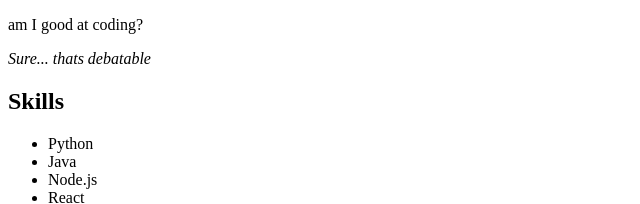
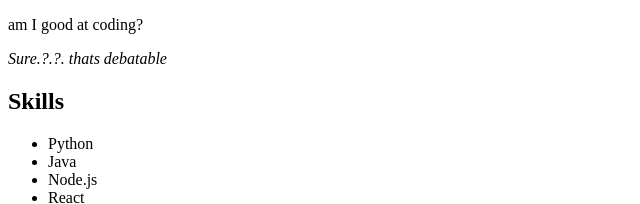
Before and after one commit to andytubeee/andrewspersona-space, a plain HTML site: page index.html in a window 1280 px wide. Shown: the part 423-627 px from the top of the page, 0-640 px from the left. Drawn offline with Linux system fonts and the light colour scheme.

Commit message:
Updated with question marks

```diff
--- a/index.html
+++ b/index.html
@@ -31,7 +31,7 @@
     <p>It's located here ↓↓↓</p>
     <h3>I can code</h3>
     <p>am I good at coding?</p>
-    <i>Sure... thats debatable</i>
+    <i>Sure.?.?. thats debatable</i>
 
     <h2>
         Skills
```
